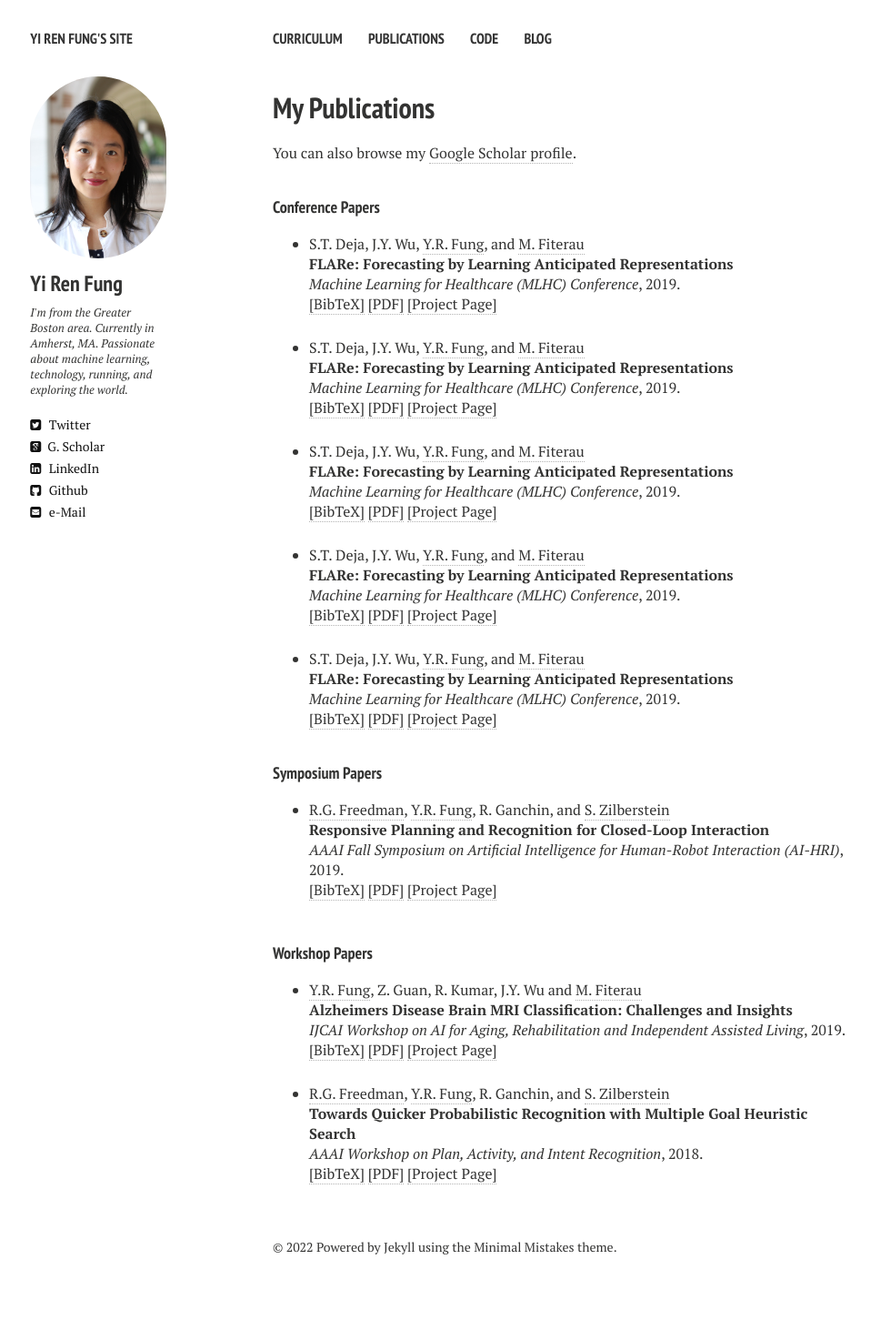
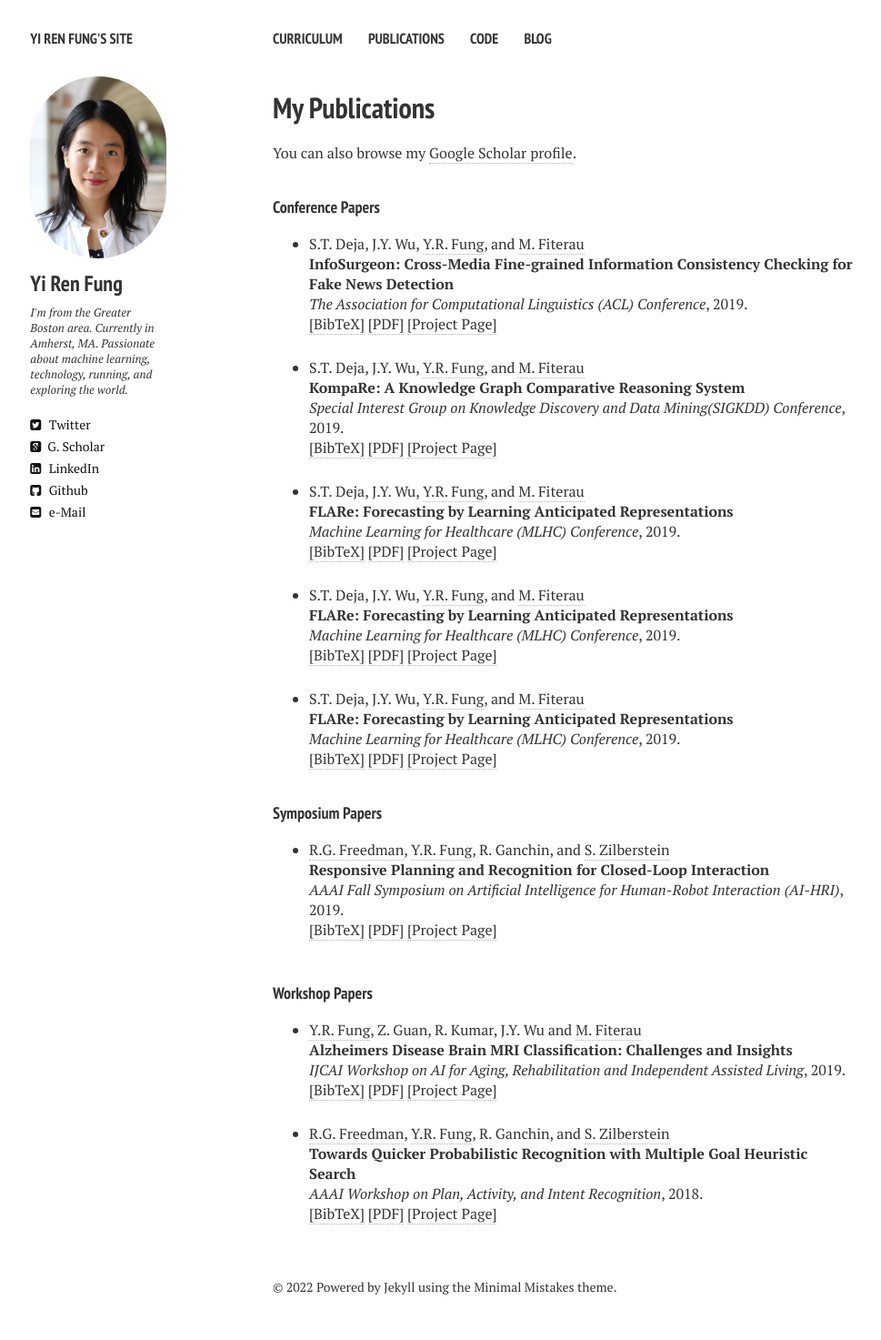
Before and after one commit to yrf1/yrf1.github.io, a Jekyll site: the page built from publications.md, in a window 1280 px wide. Shown: the whole page at 91% size, without its empty margins (20-989 px from the left). Built offline with Jekyll 4.4.1, drawn with Linux system fonts in a browser that asks for light colours; nearby versions of some CDN libraries; before the commit the page ends 1429 px from its top, so only the background shows below that.

Commit message:
Update webpage

```diff
--- a/_layouts/publications.html
+++ b/_layouts/publications.html
@@ -88,8 +88,8 @@ div.bibtex pre { font-size: 75%; overflow: auto;  width: 100%; padding: 0em 0em;
 
 <li ><p>
 S.T. Deja, J.Y. Wu, <a href="yrf1.github.io" target="_blank">Y.R. Fung</a>, and <a href="https://www.cics.umass.edu/people/fiterau-brostean-madalina" target="_blank">M. Fiterau</a>
-<br><b>FLARe: Forecasting by Learning Anticipated Representations</b><br>
-<i>Machine Learning for Healthcare (MLHC) Conference</i>,
+<br><b>InfoSurgeon: Cross-Media Fine-grained Information Consistency Checking for Fake News Detection</b><br>
+<i>The Association for Computational Linguistics (ACL) Conference</i>,
 2019.
 <br />
 <a href="javascript:toggleBibtex('Maninis2018b')">[BibTeX]</a>
@@ -98,11 +98,12 @@ S.T. Deja, J.Y. Wu, <a href="yrf1.github.io" target="_blank">Y.R. Fung</a>, and
 </p>
 <div id="bib_Maninis2018b" class="bibtex noshow">
 <pre>
-@inproceedings{Devara2019,
-  author = {S.T. Devarakonda and J.Y. Wu and Y.R. Fung and M. Fiterau},
-  title = {FLARe: Forecasting by Learning Anticipated Representations},
-  booktitle = {Machine Learning for Healthcare},
-  year = {2019}
+@inproceedings{fung2021infosurgeon,
+  title={Infosurgeon: Cross-media fine-grained information consistency checking for fake news detection},
+  author={Fung, Yi and Thomas, Christopher and Reddy, Revanth Gangi and Polisetty, Sandeep and Ji, Heng and Chang, Shih-Fu and McKeown, Kathleen and Bansal, Mohit and Sil, Avirup},
+  booktitle={Proceedings of the 59th Annual Meeting of the Association for Computational Linguistics and the 11th International Joint Conference on Natural Language Processing (Volume 1: Long Papers)},
+  pages={1683--1698},
+  year={2021}
 }
 </pre>
 </div>
@@ -110,8 +111,8 @@ S.T. Deja, J.Y. Wu, <a href="yrf1.github.io" target="_blank">Y.R. Fung</a>, and
 
 <li ><p>
 S.T. Deja, J.Y. Wu, <a href="yrf1.github.io" target="_blank">Y.R. Fung</a>, and <a href="https://www.cics.umass.edu/people/fiterau-brostean-madalina" target="_blank">M. Fiterau</a>
-<br><b>FLARe: Forecasting by Learning Anticipated Representations</b><br>
-<i>Machine Learning for Healthcare (MLHC) Conference</i>,
+<br><b>KompaRe: A Knowledge Graph Comparative Reasoning System</b><br>
+<i>Special Interest Group on Knowledge Discovery and Data Mining(SIGKDD) Conference</i>,
 2019.
 <br />
 <a href="javascript:toggleBibtex('Maninis2018b')">[BibTeX]</a>
@@ -120,11 +121,12 @@ S.T. Deja, J.Y. Wu, <a href="yrf1.github.io" target="_blank">Y.R. Fung</a>, and
 </p>
 <div id="bib_Maninis2018b" class="bibtex noshow">
 <pre>
-@inproceedings{Devara2019,
-  author = {S.T. Devarakonda and J.Y. Wu and Y.R. Fung and M. Fiterau},
-  title = {FLARe: Forecasting by Learning Anticipated Representations},
-  booktitle = {Machine Learning for Healthcare},
-  year = {2019}
+@inproceedings{liu2021kompare,
+  title={KompaRe: A Knowledge Graph Comparative Reasoning System},
+  author={Liu, Lihui and Du, Boxin and Fung, Yi Ren and Ji, Heng and Xu, Jiejun and Tong, Hanghang},
+  booktitle={Proceedings of the 27th ACM SIGKDD Conference on Knowledge Discovery \& Data Mining},
+  pages={3308--3318},
+  year={2021}
 }
 </pre>
 </div>
```
